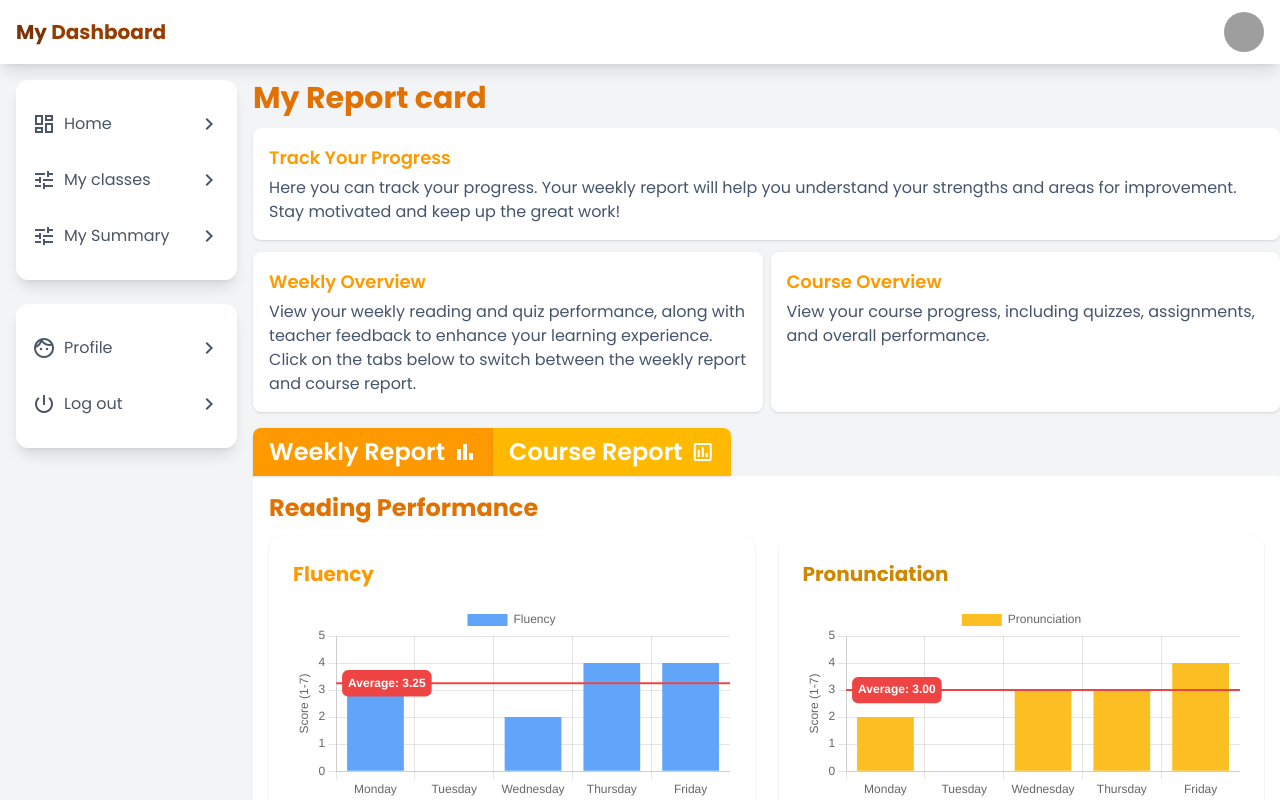
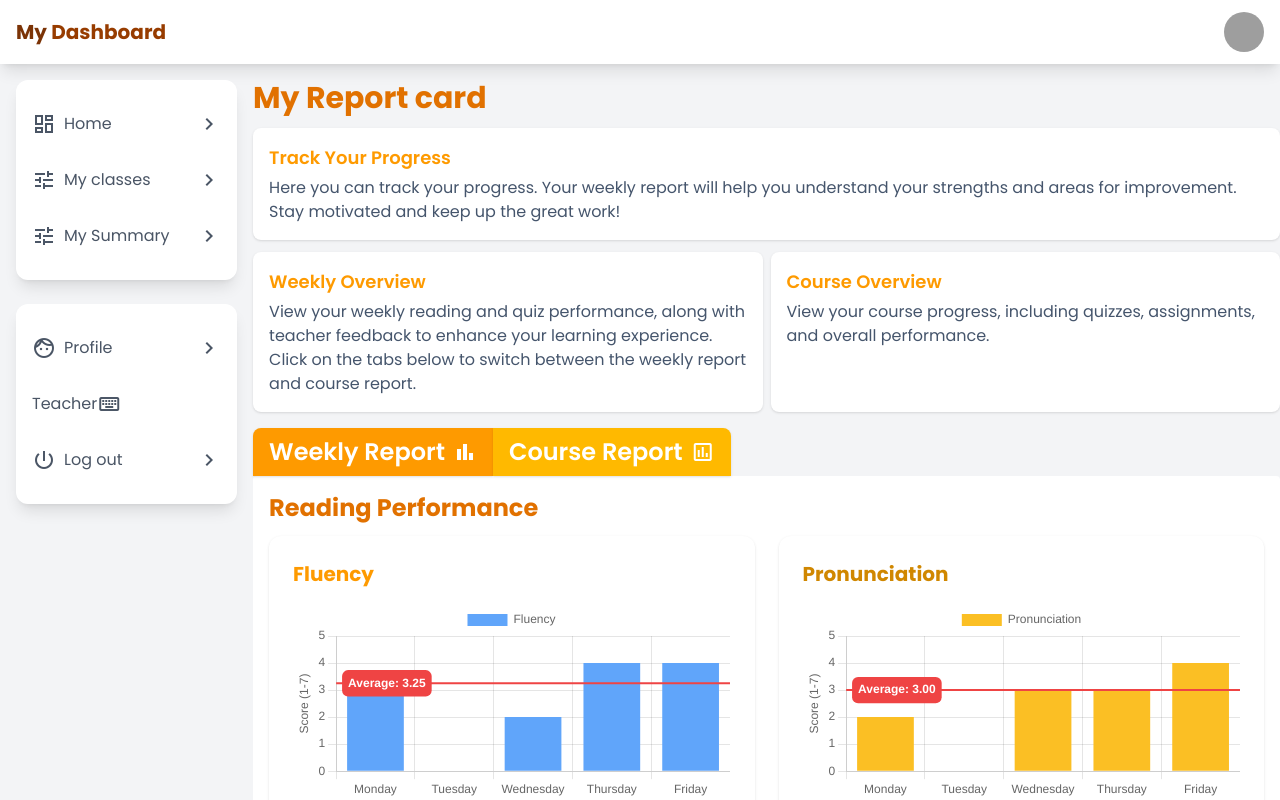
Before and after one commit to squarePotatoe/temp-speak, a Vue app: page /report in a window 1280 px wide. Shown: the top 800 px of the page. Built offline with nearby package versions, Linux system fonts and the light colour scheme; grey boxes are pictures that could not be loaded.

Commit message:
Presentation update

```diff
--- a/src/components/Sidebar.vue
+++ b/src/components/Sidebar.vue
@@ -91,6 +91,18 @@
         class="flex items-center text-gray-600 hover:text-indigo-800 py-4 transition-all duration-300 hover:translate-x-1"
       >
         <RouterLink
+          to="/teacherdash"
+          class="text-gray-600 hover:text-indigo-800 flex w-full"
+          @click="isOpen = !isOpen"
+        >
+          Teacher
+          <span class="material-icons-outlined ml-auto">keyboard_arrow_</span>
+        </RouterLink>
+      </div>
+      <div
+        class="flex items-center text-gray-600 hover:text-indigo-800 py-4 transition-all duration-300 hover:translate-x-1"
+      >
+        <RouterLink
           to="/"
           class="text-gray-600 hover:text-indigo-800 flex w-full"
           @click="isOpen = !isOpen"
--- a/src/views/project/components/StudentsTable.vue
+++ b/src/views/project/components/StudentsTable.vue
@@ -1,5 +1,6 @@
 <script setup>
 import { ref, computed } from "vue";
+import scan from "@/assets/scan.png";
 
 const projects = ref([
   {
@@ -178,6 +179,8 @@ const overallAvgScore = computed(() => {
   return quizCount ? Math.round(totalScore / quizCount) : 0;
 });
 
+const showScanModal = ref(false);
+
 const formattedStudents = computed(() => {
   return students.value.map((student) => {
     const attended = student.attendance.reduce((a, b) => a + b, 0);
@@ -238,13 +241,33 @@ const formattedStudents = computed(() => {
           </option>
         </select>
       </div>
+
       <div>
-        <RouterLink
-          to="/teacherdash"
+        <div
+          @click="showScanModal = true"
           class="px-4 py-2 bg-blue-500 text-white rounded hover:bg-blue-600 transition-colors"
         >
           Report Spreadsheet
-        </RouterLink>
+        </div>
+      </div>
+    </div>
+    <!-- filepath: c:\xampp\htdocs\temp-speak\src\views\project\components\StudentsTable.vue -->
+    <div
+      v-if="showScanModal"
+      class="fixed inset-0 z-9999 flex items-center justify-center bg-black bg-opacity-80"
+    >
+      <div class="relative w-full h-full flex items-center justify-center">
+        <img
+          :src="scan"
+          alt="Report Spreadsheet"
+          class="max-w-full max-h-full rounded-lg shadow-2xl"
+        />
+        <button
+          @click="showScanModal = false"
+          class="absolute top-4 right-4 bg-white bg-opacity-80 hover:bg-opacity-100 text-black rounded-full p-2 shadow-lg"
+        >
+          <span class="material-icons text-2xl">close</span>
+        </button>
       </div>
     </div>
     <div
```
Also changed, not shown: src/assets/scan.png (added).
